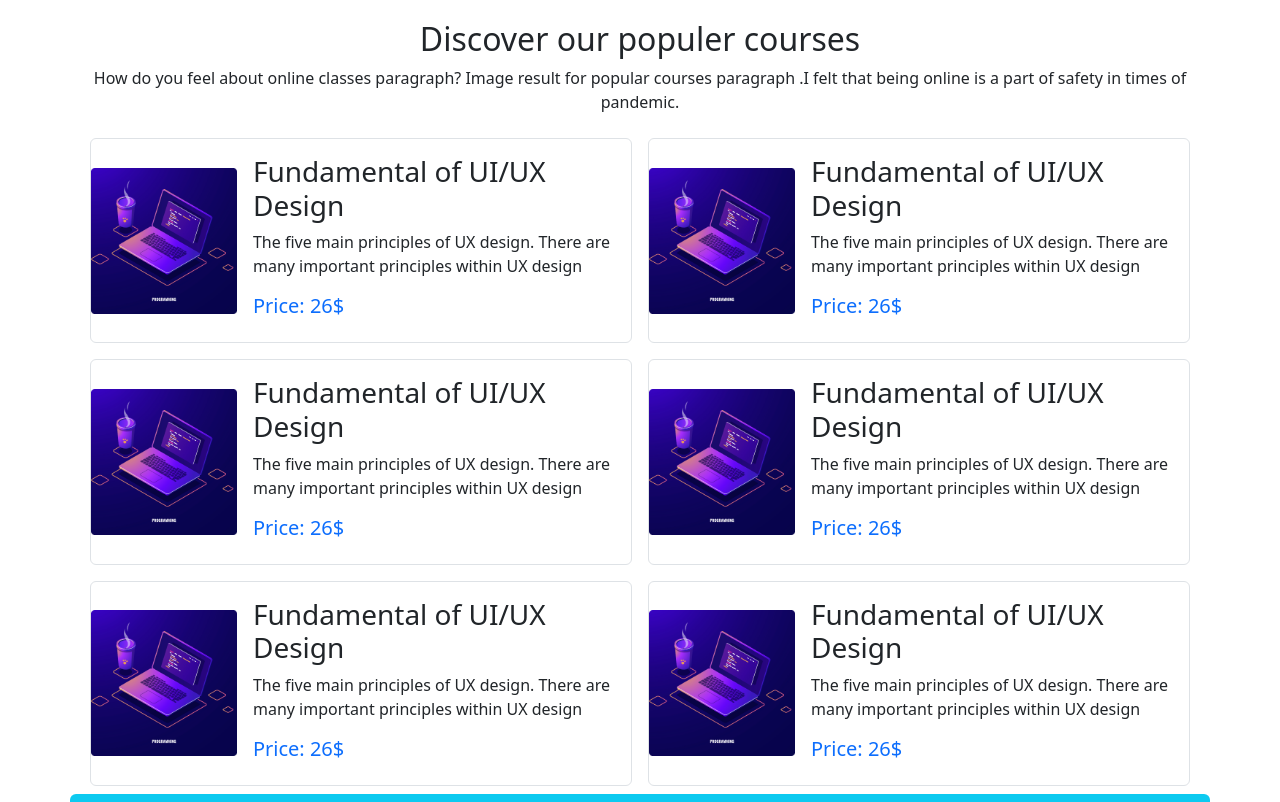
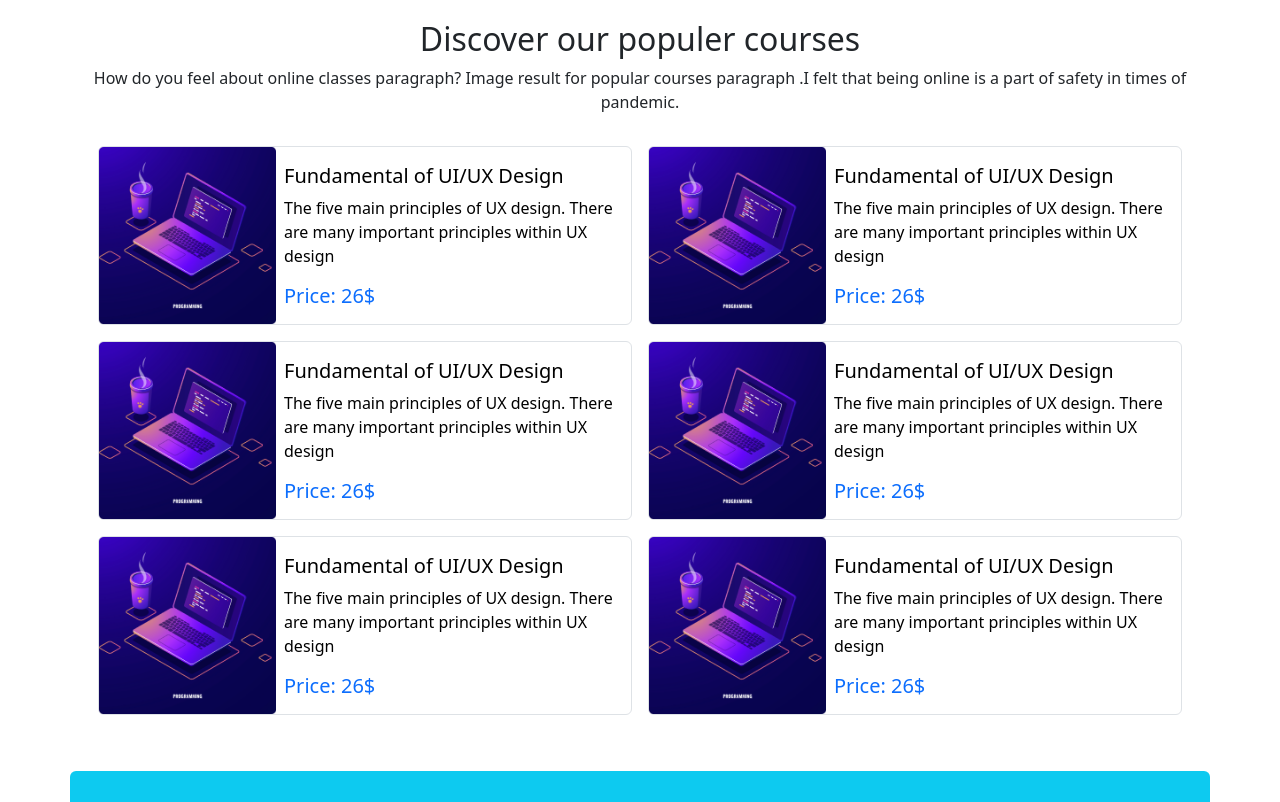
Before and after one commit to gmneamul1/Assignment-3, a plain HTML site: page index.html in a window 1280 px wide. Shown: the part 700-1502 px from the top of the page. Drawn offline with nearby package versions, Linux system fonts and the light colour scheme; a web font is replaced by a local one.

Commit message:
main section update

```diff
--- a/index.html
+++ b/index.html
@@ -113,94 +113,109 @@
        <!-- main section  start  -->
 
 
-       <main class="container">
+       <!-- main section  start  -->
 
-        <div class="d-lg-flex  justify-content-center align-items-center ">
 
-            <div class=" d-lg-flex d-md-flex justify-content-center align-items-center border border-gray rounded m-2 w-100" >
-                <div class="text-center  ">
-                    <img class="w-100" src="images/course/course-3.png" alt="">
+       <main class="container ">
+
+        <div class="row row-cols-1 row-cols-lg-2 g-3 pb-5 m-2 ">
+
+         <div class="col-lg-6 ">
+          <div class=" d-lg-flex d-md-flex justify-content-center align-items-center border border-gray rounded " >
+            <div class="text-center ">
+                <img class="w-100"   src="images/course/course-3.png" alt="">
             </div>
-                <div class="w-100 ">
-                    <div class="   p-3 ">
-                        <h3>Fundamental of UI/UX Design</h3>
+            <div class="w-75 px-2 pt-2  ">
+                <div class=" text-wrap text-black  ">
+                    <h5 class="text-wrap fa-blod">Fundamental of UI/UX Design</h5>
                     <p>The five main principles of UX design. There are many important principles within UX design </p>
                     <h5 class="text-primary">Price: 26$</h5>
                 </div>
             </div>
             </div>
-            <div class=" d-lg-flex d-md-flex justify-content-center align-items-center border border-gray rounded m-2 w-100" >
-                <div class="text-center  ">
-                    <img class="w-100" src="images/course/course-3.png" alt="">
          </div>
-                <div class="w-100 ">
-                    <div class="   p-3 ">
-                        <h3>Fundamental of UI/UX Design</h3>
+          <!-- Discouver 1 -->
+          <div class="col-lg-6 ">
+            <div class=" d-lg-flex d-md-flex justify-content-center align-items-center border border-gray rounded " >
+              <div class="text-center ">
+                  <img class="w-100"   src="images/course/course-3.png" alt="">
+              </div>
+              <div class="w-75 px-2 pt-2  ">
+                  <div class=" text-wrap text-black  ">
+                      <h5 class="text-wrap fa-blod">Fundamental of UI/UX Design</h5>
                       <p>The five main principles of UX design. There are many important principles within UX design </p>
                       <h5 class="text-primary">Price: 26$</h5>
                   </div>
               </div>
               </div>
-
            </div>
-        <div class="d-lg-flex  justify-content-center align-items-center ">
-
-            <div class=" d-lg-flex d-md-flex justify-content-center align-items-center border border-gray rounded m-2 w-100" >
-                <div class="text-center  ">
-                    <img class="w-100" src="images/course/course-3.png" alt="">
+           <!-- Discover 3 -->
+           <div class="col-lg-6 ">
+            <div class=" d-lg-flex d-md-flex justify-content-center align-items-center border border-gray rounded " >
+              <div class="text-center ">
+                  <img class="w-100"   src="images/course/course-3.png" alt="">
               </div>
-                <div class="w-100 ">
-                    <div class="   p-3 ">
-                        <h3>Fundamental of UI/UX Design</h3>
+              <div class="w-75 px-2 pt-2  ">
+                  <div class=" text-wrap text-black  ">
+                      <h5 class="text-wrap fa-blod">Fundamental of UI/UX Design</h5>
                       <p>The five main principles of UX design. There are many important principles within UX design </p>
                       <h5 class="text-primary">Price: 26$</h5>
                   </div>
               </div>
               </div>
-            <div class=" d-lg-flex d-md-flex justify-content-center align-items-center border border-gray rounded m-2 w-100" >
-                <div class="text-center  ">
-                    <img class="w-100" src="images/course/course-3.png" alt="">
            </div>
-                <div class="w-100 ">
-                    <div class="   p-3 ">
-                        <h3>Fundamental of UI/UX Design</h3>
+           <!-- discover 4  -->
+           <div class="col-lg-6 ">
+            <div class=" d-lg-flex d-md-flex justify-content-center align-items-center border border-gray rounded " >
+              <div class="text-center ">
+                  <img class="w-100"   src="images/course/course-3.png" alt="">
+              </div>
+              <div class="w-75 px-2 pt-2  ">
+                  <div class=" text-wrap text-black  ">
+                      <h5 class="text-wrap fa-blod">Fundamental of UI/UX Design</h5>
                       <p>The five main principles of UX design. There are many important principles within UX design </p>
                       <h5 class="text-primary">Price: 26$</h5>
                   </div>
               </div>
               </div>
-
            </div>
-        <div class="d-lg-flex  justify-content-center align-items-center ">
-
-            <div class=" d-lg-flex d-md-flex justify-content-center align-items-center border border-gray rounded m-2 w-100" >
-                <div class="text-center  ">
-                    <img class="w-100" src="images/course/course-3.png" alt="">
+           <!-- discover 4  -->
+           <div class="col-lg-6 ">
+            <div class=" d-lg-flex d-md-flex justify-content-center align-items-center border border-gray rounded " >
+              <div class="text-center ">
+                  <img class="w-100"   src="images/course/course-3.png" alt="">
               </div>
-                <div class="w-100 ">
-                    <div class="   p-3 ">
-                        <h3>Fundamental of UI/UX Design</h3>
+              <div class="w-75 px-2 pt-2  ">
+                  <div class=" text-wrap text-black  ">
+                      <h5 class="text-wrap fa-blod">Fundamental of UI/UX Design</h5>
                       <p>The five main principles of UX design. There are many important principles within UX design </p>
                       <h5 class="text-primary">Price: 26$</h5>
                   </div>
               </div>
               </div>
-            <div class=" d-lg-flex d-md-flex justify-content-center align-items-center border border-gray rounded m-2 w-100" >
-                <div class="text-center  ">
-                    <img class="w-100" src="images/course/course-3.png" alt="">
            </div>
-                <div class="w-100 ">
-                    <div class="   p-3 ">
-                        <h3>Fundamental of UI/UX Design</h3>
+           <!-- discover 4  -->
+           <div class="col-lg-6 ">
+            <div class=" d-lg-flex d-md-flex justify-content-center align-items-center border border-gray rounded " >
+              <div class="text-center ">
+                  <img class="w-100"   src="images/course/course-3.png" alt="">
+              </div>
+              <div class="w-75 px-2 pt-2  ">
+                  <div class=" text-wrap text-black  ">
+                      <h5 class="text-wrap fa-blod">Fundamental of UI/UX Design</h5>
                       <p>The five main principles of UX design. There are many important principles within UX design </p>
                       <h5 class="text-primary">Price: 26$</h5>
                   </div>
               </div>
               </div>
+           </div>
+           <!-- discover 4  -->
 
           </div>
         </main>
-  <!-- end main section  -->
+
+
+
 <!-- ready to join  -->
 <div class="container bg-info py-5 rounded ">
   <div class="text-center d-lg-flex justify-content-around  align-items-center ">
```
Lines whose indentation alone changed are shown as unchanged.
